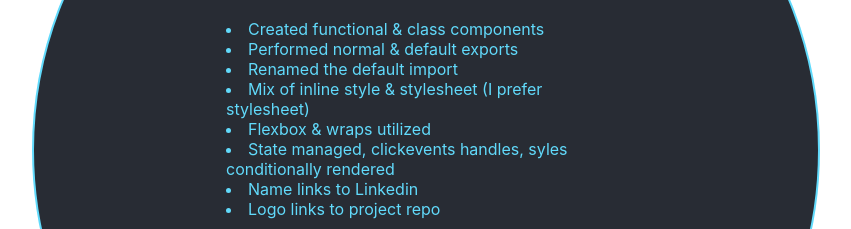
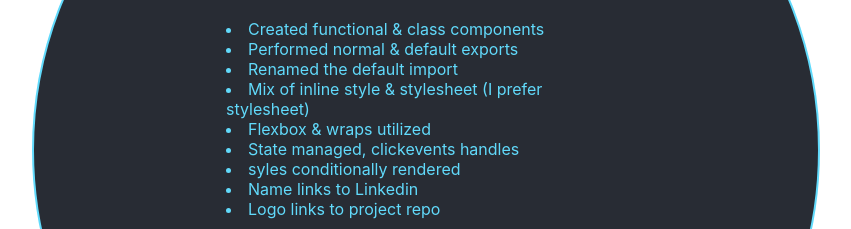
Before and after one commit to madelinegit/newreact, a React (Create React App) app: page / in a window 1280 px wide. Shown: the part 1260-1489 px from the top of the page, without its empty margins (254-1105 px from the left). Built offline with nearby package versions, Linux system fonts and the light colour scheme; the HTML template or start-up script is replaced by a standard one.

Commit message:
added inline style to list

```diff
--- a/src/components/ListFuncComp.js
+++ b/src/components/ListFuncComp.js
@@ -32,7 +32,7 @@ return (
             />
         <button class="ColorButton" onClick={addItem}>Add To List</button>
         </div>
-        <ul>{listItems}</ul>
+        <ul style={{fontSize: '18px', listStyleType: 'square'}}>{listItems}</ul>
         <button class = "ColorButton" onClick={clearList}>Reset</button>
         </div>
     );
--- a/src/components/TopRight.js
+++ b/src/components/TopRight.js
@@ -17,7 +17,8 @@ export function TopRight() {
         <li>Renamed the default import</li>
         <li>Mix of inline style & stylesheet (I prefer stylesheet)</li>
         <li>Flexbox & wraps utilized</li>
-        <li>State managed, clickevents handles, syles conditionally rendered</li>
+        <li>State managed, clickevents handles</li>
+        <li>syles conditionally rendered</li>
         <li>Name links to Linkedin</li>
         <li>Logo links to project repo </li>
 
```
